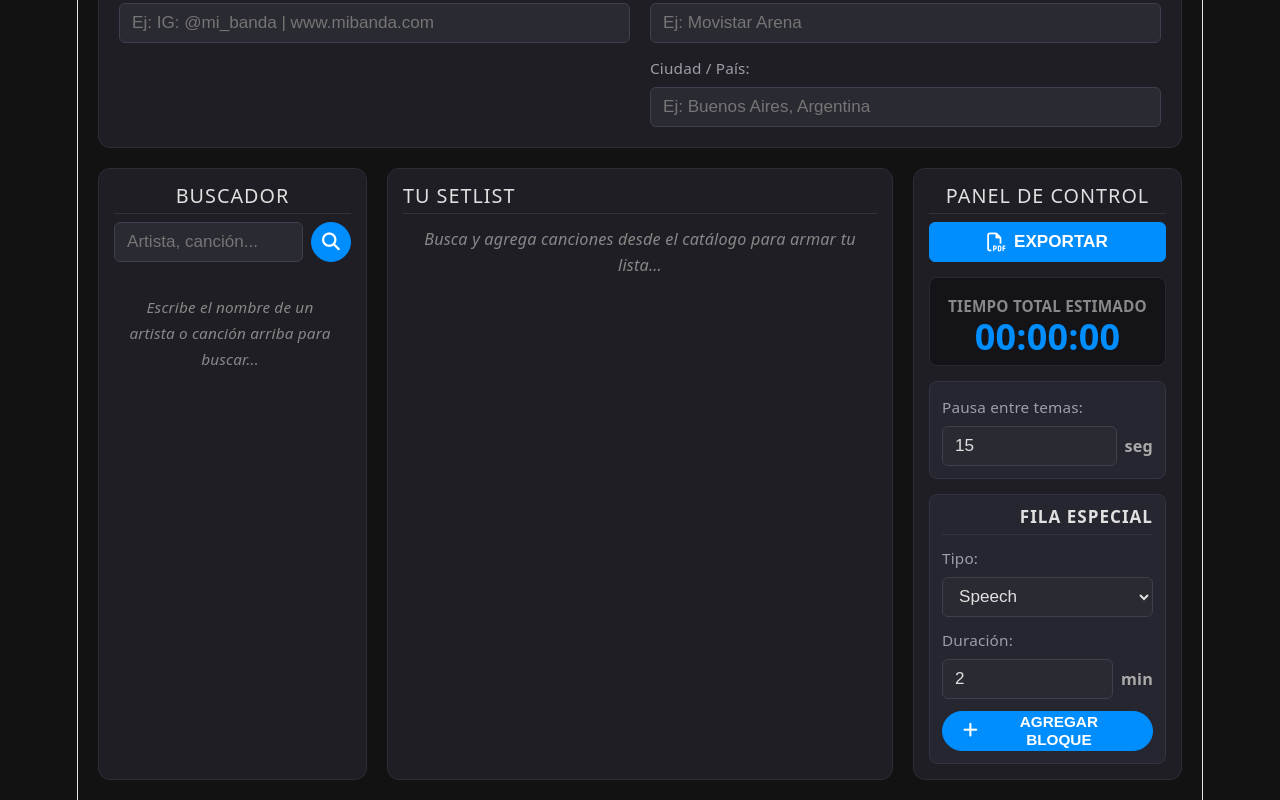
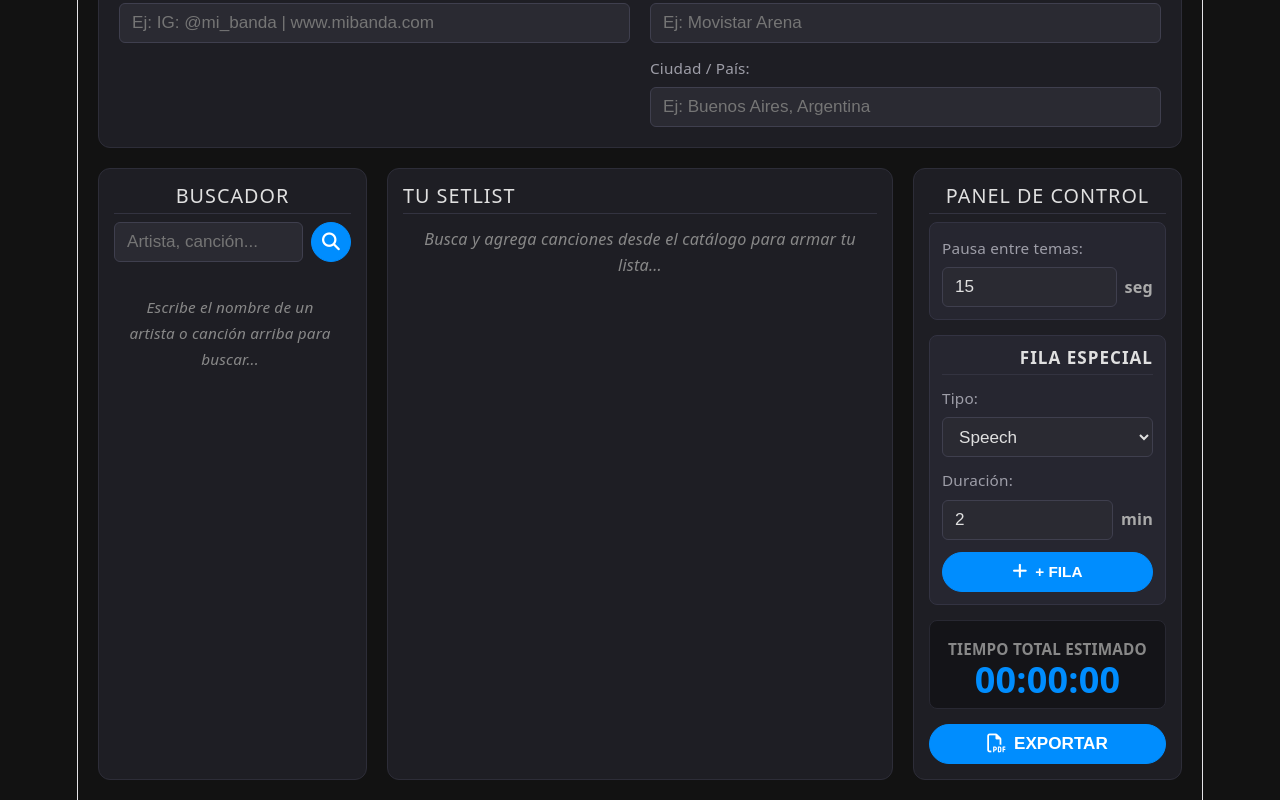
Before and after one commit to hcirig/setlist-maker, a React (Vite) app: page / in a window 1280 px wide. Shown: the part 422-1222 px from the top of the page. Built offline with nearby package versions, Linux system fonts and the light colour scheme.

Commit message:
v2 upd final? de graficos

```diff
--- a/src/App.css
+++ b/src/App.css
@@ -1,5 +1,5 @@
 /* =========================================
-   ESTILOS GENERALES Y PALETA DE COLORES V2.5
+   ESTILOS GENERALES Y PALETA DE COLORES V2.6
    ========================================= */
 
 :root {
@@ -13,7 +13,8 @@
   --btn-blue: #008dfe;
   --btn-violet: #9030fd;
   --btn-violet-dark: #6e1ed3;
-  --btn-pill-bg: #2d2d38;
+  --btn-danger: #f44336;
+  --btn-danger-dark: #d32f2f;
 }
 
 body {
@@ -109,7 +110,7 @@ input[type="date"].custom-input {
   color-scheme: dark;
 }
 
-/* Botón Estilo Píldora (Height 40px) */
+/* Botón Estilo Píldora / Redondeado (Height 40px) */
 .btn-pill {
   height: 40px;
   padding: 0 20px;
@@ -131,15 +132,36 @@ input[type="date"].custom-input {
   transition: background-color 0.3s ease, border-color 0.3s ease, box-shadow 0.3s ease;
 }
 
-/* Botón Estilo Acción General (Height 40px) */
-.btn-action {
+/* Botón Redondo (Height 40px, Width 40px) */
+.btn-round {
+  width: 40px;
   height: 40px;
-  padding: 0 16px;
-  border-radius: 6px;
+  border-radius: 50%;
   border: 1px solid var(--btn-blue);
   background-color: var(--btn-blue);
   color: #ffffff;
   font-size: 0.9em;
+  font-weight: 600;
+  cursor: pointer;
+  display: inline-flex;
+  align-items: center;
+  justify-content: center;
+  position: relative;
+  overflow: hidden;
+  flex-shrink: 0;
+  box-sizing: border-box;
+  transition: background-color 0.3s ease, border-color 0.3s ease, box-shadow 0.3s ease;
+}
+
+/* Botón Peligro / Cerrar Redondeado */
+.btn-danger-pill {
+  height: 40px;
+  padding: 0 18px;
+  border-radius: 9999px;
+  border: 1px solid var(--btn-danger);
+  background-color: var(--btn-danger);
+  color: #ffffff;
+  font-size: 0.85em;
   font-weight: 600;
   cursor: pointer;
   display: inline-flex;
@@ -152,28 +174,8 @@ input[type="date"].custom-input {
   transition: background-color 0.3s ease, border-color 0.3s ease, box-shadow 0.3s ease;
 }
 
-/* Botón Redondo (Lupa) (Height 40px, Width 40px) */
-.btn-round {
-  width: 40px;
-  height: 40px;
-  border-radius: 50%;
-  border: 1px solid var(--btn-blue);
-  background-color: var(--btn-blue);
-  color: #ffffff;
-  font-size: 0.9em;
-  cursor: pointer;
-  display: inline-flex;
-  align-items: center;
-  justify-content: center;
-  position: relative;
-  overflow: hidden;
-  flex-shrink: 0;
-  box-sizing: border-box;
-  transition: background-color 0.3s ease, border-color 0.3s ease, box-shadow 0.3s ease;
-}
-
-/* Animación Reflejo Metalizado */
-.btn-pill::after, .btn-action::after, .btn-round::after {
+/* Animación Reflejo Metalizado para todos los botones */
+.btn-pill::after, .btn-round::after, .btn-danger-pill::after {
   content: '';
   position: absolute;
   top: 0;
@@ -190,21 +192,34 @@ input[type="date"].custom-input {
   transition: none;
 }
 
-.btn-pill:hover::after, .btn-action:hover::after, .btn-round:hover::after {
+.btn-pill:hover::after, .btn-round:hover::after, .btn-danger-pill:hover::after {
   left: 160%;
   transition: all 0.55s ease-in-out;
 }
 
-.btn-pill:hover, .btn-action:hover, .btn-round:hover {
+.btn-pill:hover, .btn-round:hover {
   background-color: var(--btn-violet);
   border-color: var(--btn-violet);
   box-shadow: 0 0 12px rgba(144, 48, 253, 0.4);
   color: #ffffff;
 }
 
-.btn-pill:active, .btn-action:active, .btn-round:active {
+.btn-danger-pill:hover {
+  background-color: #ff5252;
+  border-color: #ff5252;
+  box-shadow: 0 0 12px rgba(244, 67, 54, 0.4);
+  color: #ffffff;
+}
+
+.btn-pill:active, .btn-round:active {
   background-color: var(--btn-violet-dark);
   border-color: var(--btn-violet-dark);
+  box-shadow: none;
+}
+
+.btn-danger-pill:active {
+  background-color: var(--btn-danger-dark);
+  border-color: var(--btn-danger-dark);
   box-shadow: none;
 }
 
--- a/src/App.jsx
+++ b/src/App.jsx
@@ -760,24 +760,7 @@ function App() {
             Panel de Control
           </h2>
 
-          <button
-            onClick={() => setMostrarPreview(true)}
-            disabled={setlistRenderizado.length === 0}
-            className="btn-action"
-            style={{ width: '100%', padding: '0 12px', cursor: setlistRenderizado.length > 0 ? 'pointer' : 'not-allowed', fontWeight: 'bold', fontSize: '0.95em', marginBottom: '15px', justifyContent: 'center' }}
-          >
-            <i className="fa-regular fa-file-pdf btn-icon"></i>
-            <span>EXPORTAR</span>
-          </button>
-
-          <div style={{ backgroundColor: '#141418', padding: '15px', borderRadius: '8px', textAlign: 'center', marginBottom: '15px', border: '1px solid #282832' }}>
-            <h3 style={{ margin: '0 0 5px 0', color: '#888', fontSize: '0.85em', textTransform: 'uppercase' }}>Tiempo Total Estimado</h3>
-            <div style={{ fontSize: '2em', fontWeight: 'bold', color: '#008dfe' }}>
-              {formatearTiempoTotal(tiempoTotalShow)}
-            </div>
-          </div>
-
-          {/* PAUSA ENTRE TEMAS */}
+          {/* 1. PAUSA ENTRE TEMAS */}
           <div className="field-group" style={{ backgroundColor: '#262630', padding: '12px', borderRadius: '8px', marginBottom: '15px', border: '1px solid #333342' }}>
             <label className="field-label">Pausa entre temas:</label>
             <div style={{ display: 'flex', alignItems: 'center', gap: '8px' }}>
@@ -792,8 +775,8 @@ function App() {
             </div>
           </div>
 
-          {/* FILA ESPECIAL */}
-          <div style={{ backgroundColor: '#262630', padding: '12px', borderRadius: '8px', border: '1px solid #333342' }}>
+          {/* 2. FILA ESPECIAL */}
+          <div style={{ backgroundColor: '#262630', padding: '12px', borderRadius: '8px', marginBottom: '15px', border: '1px solid #333342' }}>
             <h2 className="section-title-right" style={{ fontSize: '0.95em', margin: '0 0 10px 0' }}>
               Fila Especial
             </h2>
@@ -873,9 +856,28 @@ function App() {
               style={{ width: '100%', justifyContent: 'center' }}
             >
               <i className="fa-solid fa-plus btn-icon"></i>
-              <span>AGREGAR BLOQUE</span>
+              <span>+ FILA</span>
             </button>
           </div>
+
+          {/* 3. RELOJ / TIEMPO TOTAL ESTIMADO */}
+          <div style={{ backgroundColor: '#141418', padding: '15px', borderRadius: '8px', textAlign: 'center', marginBottom: '15px', border: '1px solid #282832' }}>
+            <h3 style={{ margin: '0 0 5px 0', color: '#888', fontSize: '0.85em', textTransform: 'uppercase' }}>Tiempo Total Estimado</h3>
+            <div style={{ fontSize: '2em', fontWeight: 'bold', color: '#008dfe' }}>
+              {formatearTiempoTotal(tiempoTotalShow)}
+            </div>
+          </div>
+
+          {/* 4. BOTÓN EXPORTAR */}
+          <button
+            onClick={() => setMostrarPreview(true)}
+            disabled={setlistRenderizado.length === 0}
+            className="btn-pill"
+            style={{ width: '100%', cursor: setlistRenderizado.length > 0 ? 'pointer' : 'not-allowed', fontWeight: 'bold', fontSize: '0.95em', justifyContent: 'center' }}
+          >
+            <i className="fa-regular fa-file-pdf btn-icon"></i>
+            <span>EXPORTAR</span>
+          </button>
 
         </section>
 
@@ -892,32 +894,33 @@ function App() {
               <div style={{ display: 'flex', alignItems: 'center', gap: '20px', flexWrap: 'wrap' }}>
                 <div style={{ display: 'flex', alignItems: 'center', gap: '10px' }}>
                   <span style={{ fontWeight: 'bold', fontSize: '0.9em' }}>Interlineado:</span>
-                  <button onClick={() => setEspaciadoPdf(Math.max(0, espaciadoPdf - 2))} className="btn-action" style={{ padding: '0 10px' }}>-</button>
+                  <button onClick={() => setEspaciadoPdf(Math.max(0, espaciadoPdf - 2))} className="btn-round">-</button>
                   <span style={{ fontSize: '1.1em', fontWeight: 'bold', width: '25px', textAlign: 'center' }}>{espaciadoPdf}</span>
-                  <button onClick={() => setEspaciadoPdf(espaciadoPdf + 2)} className="btn-action" style={{ padding: '0 10px' }}>+</button>
+                  <button onClick={() => setEspaciadoPdf(espaciadoPdf + 2)} className="btn-round">+</button>
                 </div>
 
                 <div style={{ display: 'flex', alignItems: 'center', gap: '10px', paddingLeft: '15px', borderLeft: '1px solid #333340' }}>
                   <span style={{ fontWeight: 'bold', fontSize: '0.9em' }}>Fuente:</span>
-                  <button onClick={() => setTamanoFuentePdf(Math.max(12, tamanoFuentePdf - 2))} className="btn-action" style={{ padding: '0 10px' }}>-</button>
+                  <button onClick={() => setTamanoFuentePdf(Math.max(12, tamanoFuentePdf - 2))} className="btn-round">-</button>
                   <span style={{ fontSize: '1.1em', fontWeight: 'bold', width: '25px', textAlign: 'center' }}>{tamanoFuentePdf}</span>
-                  <button onClick={() => setTamanoFuentePdf(Math.min(60, tamanoFuentePdf + 2))} className="btn-action" style={{ padding: '0 10px' }}>+</button>
+                  <button onClick={() => setTamanoFuentePdf(Math.min(60, tamanoFuentePdf + 2))} className="btn-round">+</button>
                 </div>
               </div>
 
-              <div style={{ display: 'flex', gap: '10px' }}>
+              <div style={{ display: 'flex', gap: '10px', alignItems: 'center' }}>
                 <button
                   onClick={() => procesarPDF('descargar')}
-                  className="btn-action"
-                  style={{ padding: '0 16px' }}
+                  className="btn-pill"
                 >
-                  <i className="fa-solid fa-download"></i> Descargar PDF
+                  <i className="fa-solid fa-download"></i>
+                  <span>DESCARGAR</span>
                 </button>
+
                 <button
                   onClick={() => setMostrarPreview(false)}
-                  style={{ backgroundColor: '#f44336', color: 'white', border: 'none', padding: '0 14px', borderRadius: '6px', cursor: 'pointer', fontWeight: 'bold', fontSize: '0.9em', height: '40px' }}
+                  className="btn-danger-pill"
                 >
-                  ✕ Cerrar
+                  ✕ CERRAR
                 </button>
               </div>
             </div>
```
